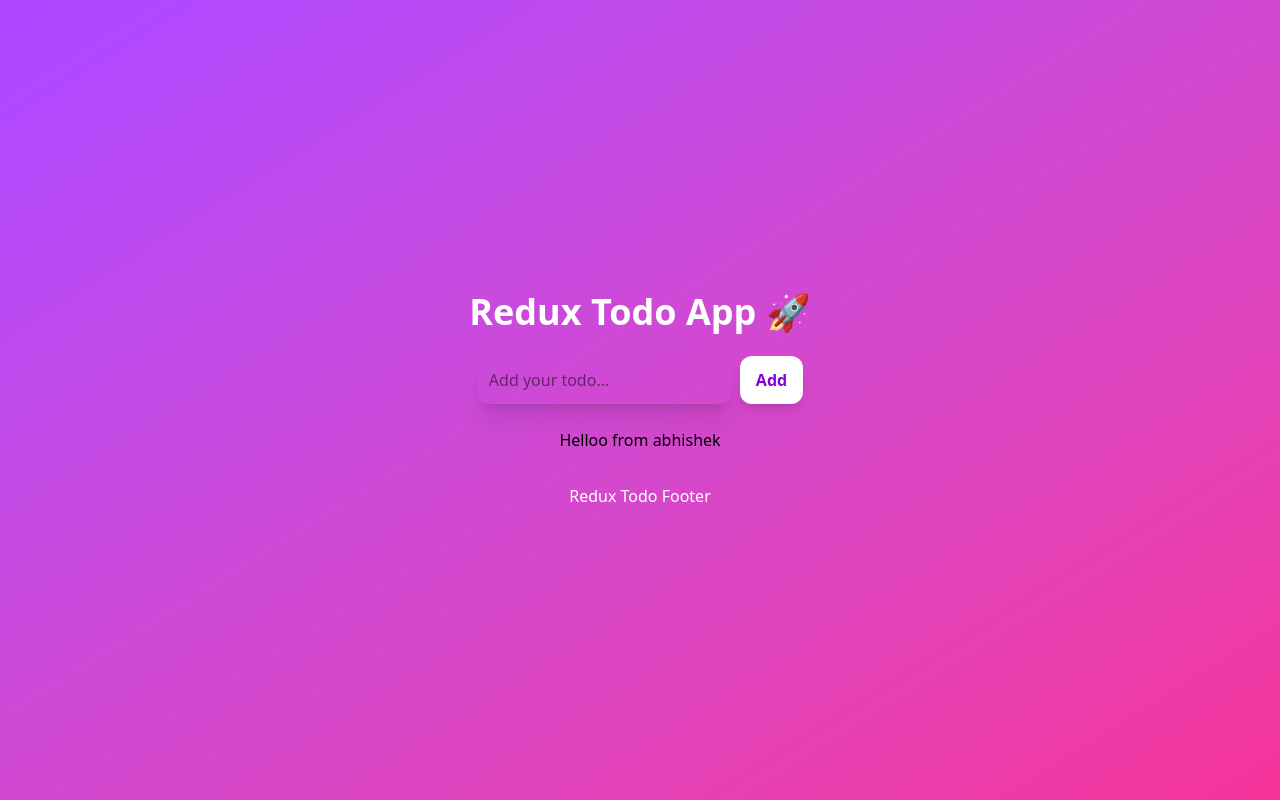
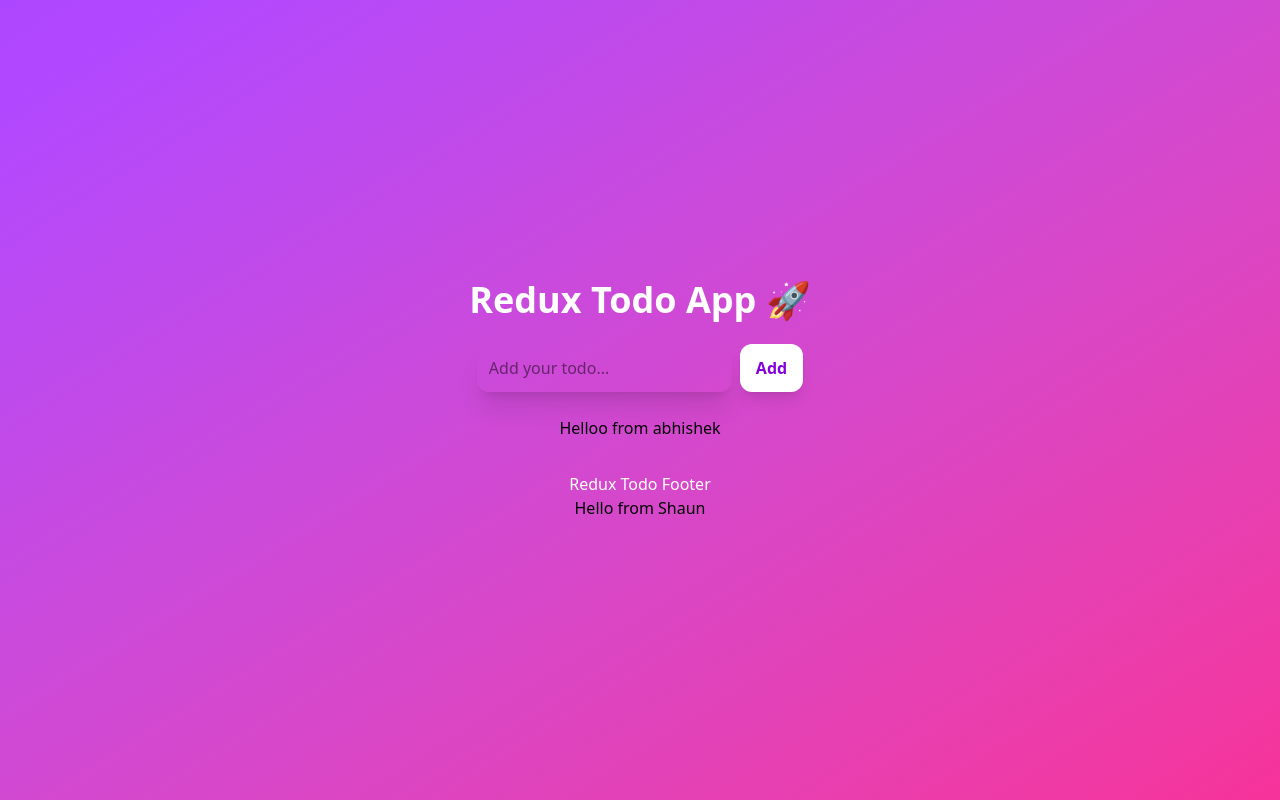
Before and after one commit to Shaun-N-S/Git_study, a React (Vite) app: page / in a window 1280 px wide. Built offline with nearby package versions, Linux system fonts and the light colour scheme.

Commit message:
New button feature added

```diff
--- a/src/App.jsx
+++ b/src/App.jsx
@@ -34,6 +34,8 @@ function App() {
 
         <footer className="text-white text-center mt-8"> Redux Todo Footer</footer>
 
+        <button>Hello from Shaun</button>
+
     </div>
   );
 }
```
